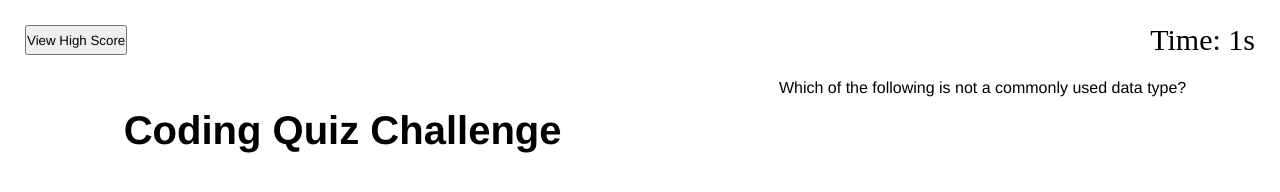
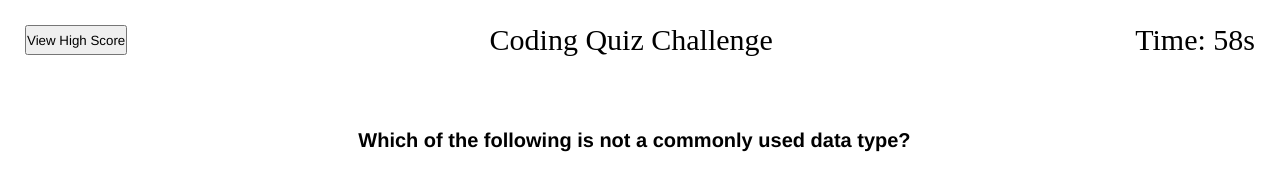
Before and after one commit to LHWOOD/CodingQuiz-WebAPIs, a plain HTML site: page index.html in a window 1280 px wide. Both pictures are taken after a click on the button "Start Quiz". Drawn offline with Linux system fonts and the light colour scheme.

```diff
--- a/Assets/css/style.css
+++ b/Assets/css/style.css
@@ -41,3 +41,10 @@
 .hide {
   display: none;
 }
+
+h2 {
+  margin-right: 250px;
+  margin-top: 50px;
+  font-size: 20px;
+  font-weight: bold;
+}
--- a/Assets/js/script.js
+++ b/Assets/js/script.js
@@ -28,11 +28,12 @@
 ];
 var startButton = document.querySelector("#start");
 var timer = document.querySelector("#timer");
-var timeLeft = 3;
-var main = document.querySelector("main");
+var timeLeft = 60;
+// var main = document.querySelector("main");
 var startQuiz = document.querySelector("#startquiz");
 var questionEl = document.getElementById("questions");
-// var quizQuestion = document.getElementById("#question");
+var quizQuestion = document.getElementById("#question");
+
 //starts the timer when button clicked
 function countdown() {
   var timeInterval = setInterval(function () {
@@ -52,12 +53,11 @@
 
 //after button pressed
 function startGame() {
-  console.log("here");
-  startquiz.setAttribute("class", "hide");
+  startQuiz.setAttribute("class", "hide");
   startButton.setAttribute("class", "hide");
   questionEl.removeAttribute("class");
 }
-//firts question appears
+//first question appears
 
 function getQuestions() {
   var quizQuestion = document.getElementById("question");
--- a/index.html
+++ b/index.html
@@ -11,12 +11,12 @@
   <body>
     <header>
       <button id="view scores" type="button">View High Score</button>
+      <h1>Coding Quiz Challenge</h1>
       <div id="timer">Time: 60s</div>
     </header>
 
     <main class="main">
       <div>
-        <h1>Coding Quiz Challenge</h1>
         <p id="startquiz">
           Try to answer the following code-related questions within the time
           limit. Keep in mind that incorrect answers will penalize your time by
@@ -24,6 +24,7 @@
         </p>
         <button id="start">Start Quiz</button>
       </div>
+      <!-- where questions are displayed -->
       <div id="questions" class="hide">
         <h2 id="question"></h2>
         <div id="choices" class="choices"></div>
```
Also changed, not shown: Assets/images/screenshot.png (added), 1 other file.
